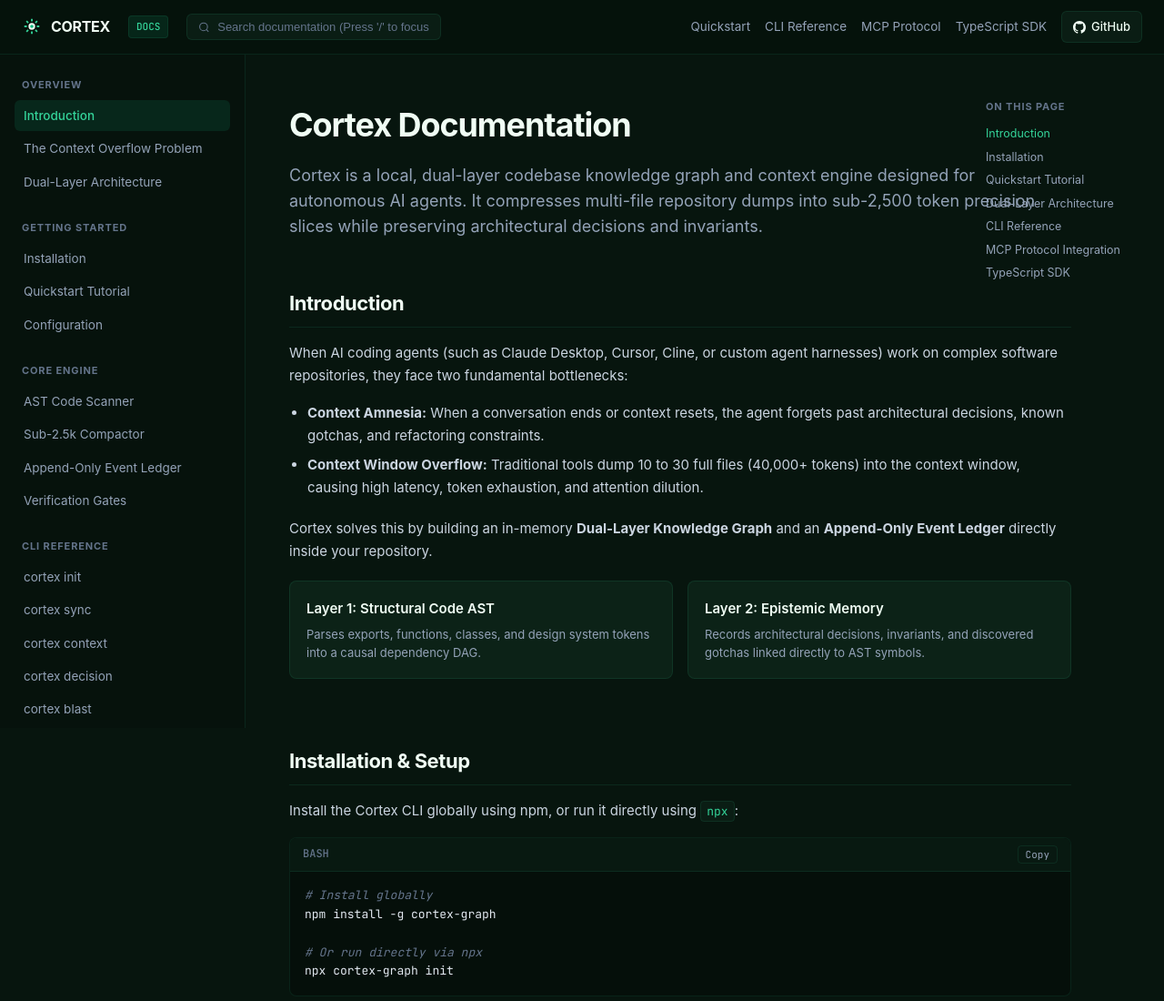
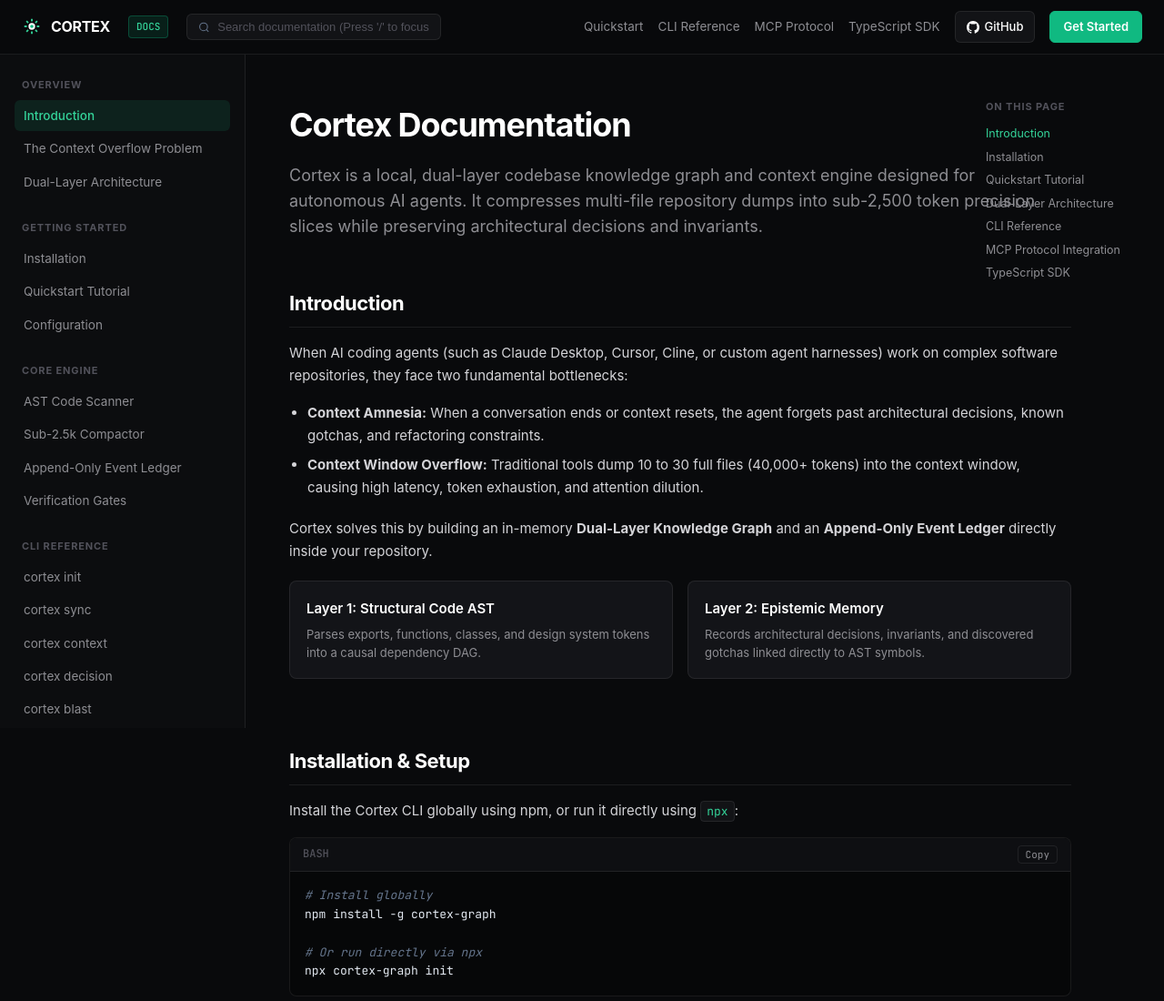
Before and after one commit to bhavukar/cortex, a website: page web/index.html in a window 1280 px wide. Shown: the top 1100 px of the page at 91% size. Drawn offline with Linux system fonts and the light colour scheme.

Commit message:
feat: switch to plain dark theme with emerald green secondary CTAs and badges

```diff
--- a/web/index.html
+++ b/web/index.html
@@ -37,6 +37,7 @@
         <svg width="14" height="14" viewBox="0 0 24 24" fill="currentColor"><path d="M12 0C5.37 0 0 5.37 0 12c0 5.31 3.435 9.795 8.205 11.385.6.105.825-.255.825-.57 0-.285-.015-1.23-.015-2.235-3.015.555-3.795-.735-4.035-1.41-.135-.345-.72-1.41-1.23-1.695-.42-.225-1.02-.78-.015-.795.945-.015 1.62.87 1.845 1.23 1.08 1.815 2.805 1.305 3.495.99.105-.78.42-1.305.765-1.605-2.67-.3-5.46-1.335-5.46-5.925 0-1.305.465-2.385 1.23-3.225-.12-.3-.54-1.53.12-3.18 0 0 1.005-.315 3.3 1.23.96-.27 1.98-.405 3-.405s2.04.135 3 .405c2.295-1.56 3.3-1.23 3.3-1.23.66 1.65.24 2.88.12 3.18.765.84 1.23 1.905 1.23 3.225 0 4.605-2.805 5.625-5.475 5.925.435.375.81 1.095.81 2.22 0 1.605-.015 2.895-.015 3.3 0 .315.225.69.825.57A12.02 12.02 0 0024 12c0-6.63-5.37-12-12-12z"/></svg>
         <span>GitHub</span>
       </a>
+      <a href="#quickstart" class="btn-cta-green">Get Started</a>
     </div>
   </header>
 
--- a/web/style.css
+++ b/web/style.css
@@ -1,36 +1,38 @@
 /* ==========================================================================
-   CORTEX MINIMALIST DEVELOPER DOCS & API REFERENCE
-   Color Palette: Deep Pine Dark Green (#07150e) & Clean Emerald Accents
+   CORTEX PLAIN DARK THEME — DEVELOPER DOCS & API REFERENCE
+   Clean Neutral Dark Palette (#090a0b) with Emerald Green Accent & Secondary CTAs
    ========================================================================== */
 
 :root {
-  /* Dark Green Minimal Palette */
-  --bg-app: #07150e;
-  --bg-sidebar: #06120c;
-  --bg-surface: #0a1d14;
-  --bg-surface-elevated: #0e271b;
-  --bg-card: #0c2217;
-  --bg-code: #050f0a;
-  --bg-code-header: #081911;
+  /* Neutral Dark Theme Palette */
+  --bg-app: #090a0c;
+  --bg-sidebar: #0c0d0f;
+  --bg-surface: #121316;
+  --bg-surface-elevated: #18191d;
+  --bg-card: #131418;
+  --bg-code: #060708;
+  --bg-code-header: #0e0f12;
 
-  /* Emerald & Mint Accents */
-  --accent-primary: #10b981;
-  --accent-mint: #34d399;
-  --accent-primary-dim: rgba(16, 185, 129, 0.12);
+  /* Secondary CTA & Accent Colors */
+  --accent-green: #10b981;
+  --accent-green-hover: #059669;
+  --accent-green-dim: rgba(16, 185, 129, 0.12);
+  --accent-green-border: rgba(16, 185, 129, 0.3);
   --accent-amber: #f59e0b;
   --accent-rose: #f43f5e;
+  --accent-blue: #3b82f6;
 
   /* Text Hierarchy */
-  --text-main: #f0fdf4;
-  --text-body: #cbd5e1;
-  --text-muted: #94a3b8;
-  --text-faint: #64748b;
-  --text-accent: #34d399;
+  --text-main: #ffffff;
+  --text-body: #d4d4d8;
+  --text-muted: #8e8e93;
+  --text-faint: #52525b;
+  --text-green: #34d399;
 
   /* Borders */
-  --border-subtle: rgba(52, 211, 153, 0.1);
-  --border-medium: rgba(52, 211, 153, 0.2);
-  --border-strong: rgba(52, 211, 153, 0.35);
+  --border-subtle: rgba(255, 255, 255, 0.08);
+  --border-medium: rgba(255, 255, 255, 0.14);
+  --border-strong: rgba(255, 255, 255, 0.25);
 
   /* Typography */
   --font-sans: -apple-system, BlinkMacSystemFont, 'Segoe UI', Roboto, Helvetica, Arial, sans-serif;
@@ -43,9 +45,7 @@
   --max-content-width: 860px;
 }
 
-/* ==========================================================================
-   RESET & BASE STYLES
-   ========================================================================== */
+/* Reset & Base */
 *, *::before, *::after {
   box-sizing: border-box;
   margin: 0;
@@ -85,9 +85,9 @@
   left: 0;
   right: 0;
   height: var(--header-height);
-  background: rgba(6, 18, 12, 0.9);
-  backdrop-filter: blur(12px);
-  -webkit-backdrop-filter: blur(12px);
+  background: rgba(9, 10, 12, 0.88);
+  backdrop-filter: blur(16px);
+  -webkit-backdrop-filter: blur(16px);
   border-bottom: 1px solid var(--border-subtle);
   z-index: 100;
   display: flex;
@@ -116,9 +116,9 @@
   font-family: var(--font-mono);
   font-size: 11px;
   font-weight: 500;
-  color: var(--accent-mint);
-  background: var(--accent-primary-dim);
-  border: 1px solid var(--border-subtle);
+  color: var(--text-green);
+  background: var(--accent-green-dim);
+  border: 1px solid var(--accent-green-border);
   padding: 2px 8px;
   border-radius: 4px;
 }
@@ -182,8 +182,30 @@
   border-color: var(--border-medium);
 }
 
+/* Secondary Action Button (Green CTA) */
+.btn-cta-green {
+  display: inline-flex;
+  align-items: center;
+  gap: 6px;
+  padding: 6px 14px;
+  font-size: 13px;
+  font-weight: 600;
+  color: #ffffff;
+  background: var(--accent-green);
+  border: 1px solid var(--accent-green);
+  border-radius: 6px;
+  transition: all 0.15s ease;
+  cursor: pointer;
+}
+
+.btn-cta-green:hover {
+  background: var(--accent-green-hover);
+  border-color: var(--accent-green-hover);
+  box-shadow: 0 4px 12px rgba(16, 185, 129, 0.25);
+}
+
 /* ==========================================================================
-   DOCUMENTATION LAYOUT (SIDEBAR + MAIN CONTENT + TOC)
+   DOCUMENTATION LAYOUT
    ========================================================================== */
 .docs-layout {
   display: flex;
@@ -191,7 +213,7 @@
   min-height: calc(100vh - var(--header-height));
 }
 
-/* Left Sidebar Navigation */
+/* Left Sidebar */
 .docs-sidebar {
   width: var(--sidebar-width);
   position: fixed;
@@ -235,12 +257,12 @@
 }
 
 .sidebar-link.active {
-  color: var(--accent-mint);
-  background: var(--accent-primary-dim);
+  color: var(--text-green);
+  background: var(--accent-green-dim);
   font-weight: 500;
 }
 
-/* Main Documentation Content Area */
+/* Main Content */
 .docs-main {
   flex: 1;
   margin-left: var(--sidebar-width);
@@ -287,11 +309,11 @@
 }
 
 .toc-link.active {
-  color: var(--accent-mint);
+  color: var(--text-green);
 }
 
 /* ==========================================================================
-   TYPOGRAPHY & CONTENT ELEMENTS
+   TYPOGRAPHY
    ========================================================================== */
 .docs-title {
   font-size: 36px;
@@ -341,7 +363,7 @@
 p code, li code {
   background: var(--bg-surface);
   border: 1px solid var(--border-subtle);
-  color: var(--accent-mint);
+  color: var(--text-green);
   font-size: 13px;
   padding: 2px 6px;
   border-radius: 4px;
@@ -460,26 +482,18 @@
 .param-name {
   font-family: var(--font-mono);
   font-size: 12.5px;
-  color: var(--accent-mint);
+  color: var(--text-green);
   font-weight: 600;
 }
 
-.param-type {
-  font-family: var(--font-mono);
-  font-size: 11.5px;
-  color: var(--text-faint);
-  display: block;
-  margin-top: 2px;
-}
-
 /* ==========================================================================
-   CALLOUT BOXES & CARDS
+   CALLOUTS & CARDS
    ========================================================================== */
 .callout {
   padding: 16px;
   border-radius: 8px;
   background: var(--bg-surface);
-  border-left: 3px solid var(--accent-primary);
+  border-left: 3px solid var(--accent-green);
   margin: 20px 0;
   font-size: 14px;
 }
```
